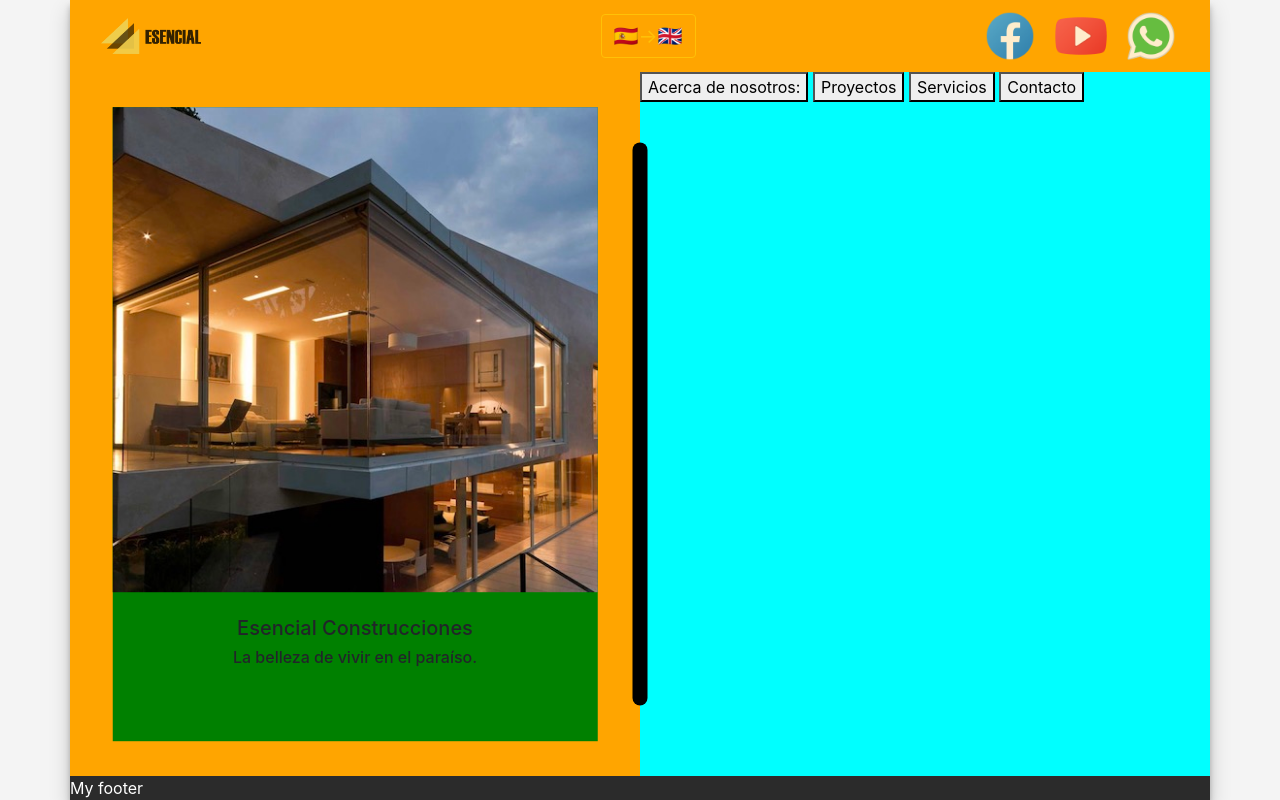
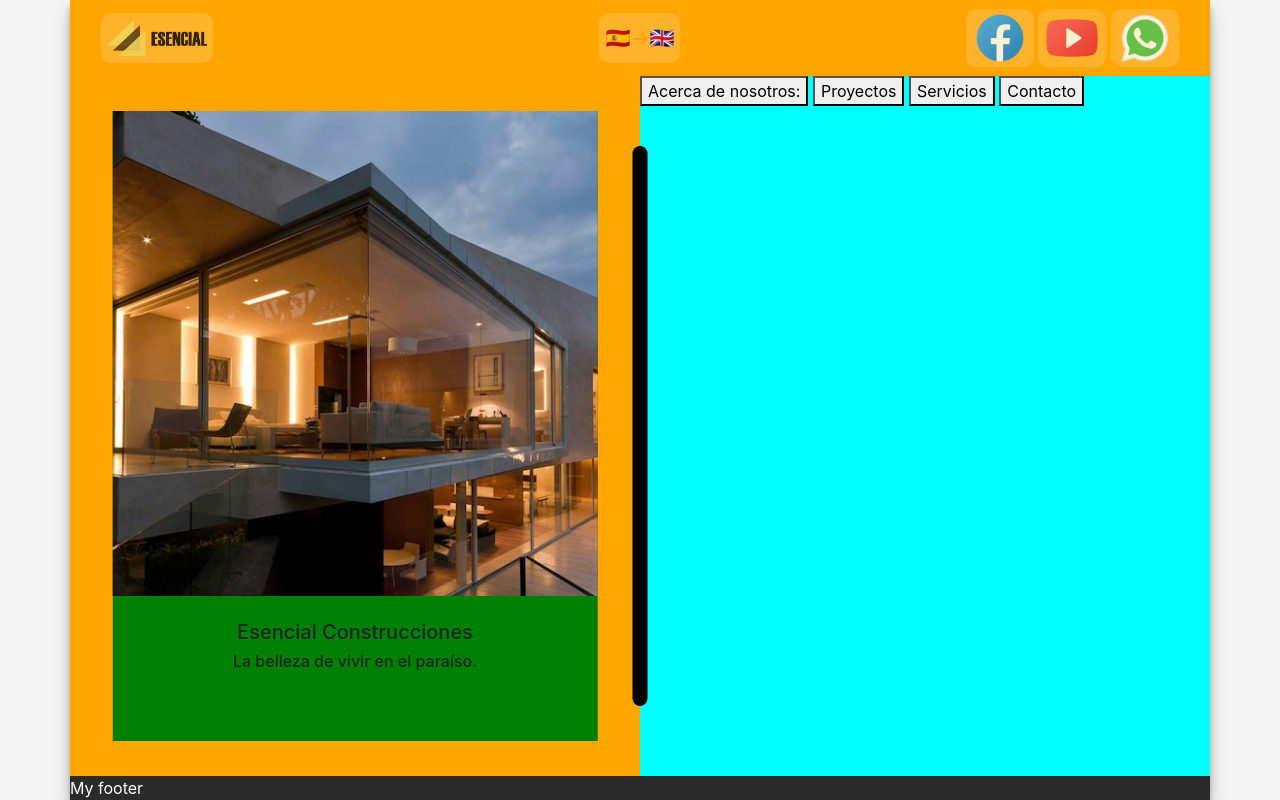
Before and after one commit to egmp7/Esencial-Construcciones, a Flask app: page /home in a window 1280 px wide. Run offline with Flask 2, Linux system fonts and the light colour scheme; parts of the project's set-up code (start-up, migrations or seed data) failed here and were passed over; some libraries are stand-ins or nearby versions.

Commit message:
navbar glowing buttons

```diff
--- /dev/null
+++ b/application/static/styles/_glowOnHover.scss
@@ -0,0 +1,72 @@
+@import "variables";
+
+.glow-on-hover {
+    min-height: 50px;
+    border: none;
+    outline: none;
+    color: #ff9c00;
+    background: $nav-background;
+    cursor: pointer;
+    position: relative;
+    z-index: 0;
+    border-radius: 10px;
+  }
+
+  .glow-on-hover:before {
+    content: "";
+    background: linear-gradient(
+      45deg,
+      #ff0000,
+      #ff7300,
+      #fffb00,
+      #ff0000
+    );
+    position: absolute;
+    top: -2px;
+    left: -2px;
+    background-size: 400%;
+    z-index: -1;
+    filter: blur(5px);
+    width: calc(100% + 4px);
+    height: calc(100% + 4px);
+    animation: glowing 20s linear infinite;
+    opacity: 0;
+    transition: opacity 0.3s ease-in-out;
+    border-radius: 10px;
+  }
+
+  .glow-on-hover:active {
+    color: #000;
+  }
+
+  .glow-on-hover:active:after {
+    background: transparent;
+  }
+
+  .glow-on-hover:hover:before {
+    opacity: 1;
+  }
+
+  .glow-on-hover:after {
+    z-index: -1;
+    content: "";
+    position: absolute;
+    width: 100%;
+    height: 100%;
+    background: #ffb32b; // background color
+    left: 0;
+    top: 0;
+    border-radius: 10px;
+  }
+
+  @keyframes glowing {
+    0% {
+      background-position: 0 0;
+    }
+    50% {
+      background-position: 400% 0;
+    }
+    100% {
+      background-position: 0 0;
+    }
+  }
--- a/application/static/styles/_nav_footer.scss
+++ b/application/static/styles/_nav_footer.scss
@@ -1,5 +1,6 @@
 // Utilities
 @import "variables";
+@import "glowOnHover";
 
 nav {
   background: $nav-background;
@@ -14,20 +15,18 @@ nav {
   }
 
   .logo{
-    width: 100px;
+    img{
+      width: 100px;
+    }
   }
-  form{
+
+  .language{
     text-align: center;
   }
 
   .social-media{
     text-align: end;
-
-    img {
-      margin-left: 10px;
-    }
   }
-
 }
 
 footer {
--- a/application/static/styles/style.css
+++ b/application/static/styles/style.css
@@ -168,6 +168,70 @@ main modal #closeModal {
   max-width: 400px;
 }
 
+.glow-on-hover {
+  min-height: 50px;
+  border: none;
+  outline: none;
+  color: #ff9c00;
+  background: orange;
+  cursor: pointer;
+  position: relative;
+  z-index: 0;
+  border-radius: 10px;
+}
+
+.glow-on-hover:before {
+  content: "";
+  background: linear-gradient(45deg, #ff0000, #ff7300, #fffb00, #ff0000);
+  position: absolute;
+  top: -2px;
+  left: -2px;
+  background-size: 400%;
+  z-index: -1;
+  filter: blur(5px);
+  width: calc(100% + 4px);
+  height: calc(100% + 4px);
+  animation: glowing 20s linear infinite;
+  opacity: 0;
+  transition: opacity 0.3s ease-in-out;
+  border-radius: 10px;
+}
+
+.glow-on-hover:active {
+  color: #000;
+}
+
+.glow-on-hover:active:after {
+  background: transparent;
+}
+
+.glow-on-hover:hover:before {
+  opacity: 1;
+}
+
+.glow-on-hover:after {
+  z-index: -1;
+  content: "";
+  position: absolute;
+  width: 100%;
+  height: 100%;
+  background: #ffb32b;
+  left: 0;
+  top: 0;
+  border-radius: 10px;
+}
+
+@keyframes glowing {
+  0% {
+    background-position: 0 0;
+  }
+  50% {
+    background-position: 400% 0;
+  }
+  100% {
+    background-position: 0 0;
+  }
+}
 nav {
   background: orange;
 }
@@ -178,17 +242,14 @@ nav img {
 nav img:hover {
   opacity: 1;
 }
-nav .logo {
+nav .logo img {
   width: 100px;
 }
-nav form {
+nav .language {
   text-align: center;
 }
 nav .social-media {
   text-align: end;
-}
-nav .social-media img {
-  margin-left: 10px;
 }
 
 footer {
--- a/application/templates/base.html
+++ b/application/templates/base.html
@@ -38,27 +38,41 @@
                 navbar-expand-lg
                 row">
         <!-- Logo Hyperlink -->
-        <a  class="navbar-brand
-                   col"
+        <div class="logo
+                    col">
+            <a  class="navbar-brand"
                 href="{{ url_for('home') }}">
-            <img    class="logo"
-                    src="{{ url_for('static', filename='img/logo.png') }}">
+                <button class="glow-on-hover">
+                    <img src="{{ url_for('static', filename='img/logo.png') }}">
+                </button>
             </a>
-        <!-- Change Language -->
-        <form class="col"
-              method="post"
+        </div>
+        <!-- Language -->
+        <div class="language
+                    col">
+            <form method="post"
                   action="/changeLanguage">
-            <input style="font-size: 20px;"
-                   class="btn btn-outline-warning"
-                   type="submit" value="{{data.nav.language}}"
-                   name="ChangeLanguage"/>
+                <button style="font-size: 20px;"
+                    class="glow-on-hover"
+                    type="submit"
+                    name="ChangeLanguage">
+                    {{data.nav.language}}
+                </button>
             </form>
-        <div class="social-media col">
-            <img src="{{ url_for('static',filename='img/facebook.png')}}" alt="facebook page">
+        </div>
+        <!-- Social Media -->
+        <div class="social-media
+                    col">
+            <button class="glow-on-hover">
+                <img class="img-fluid" src="{{ url_for('static',filename='img/facebook.png')}}" alt="facebook page">
+            </button>
+            <button class="glow-on-hover">
                 <img src="{{ url_for('static',filename='img/youtube.png')}}" alt="youtube page">
+            </button>
+            <button class="glow-on-hover">
                 <img src="{{ url_for('static',filename='img/whatsaap.png')}}" alt="whatsaap info">
+            </button>
         </div>
-
     </nav>
 
     <!-- Inheritance - PARENT -->
```
Also changed, not shown: 1 other file. Lines whose indentation alone changed are shown as unchanged.
